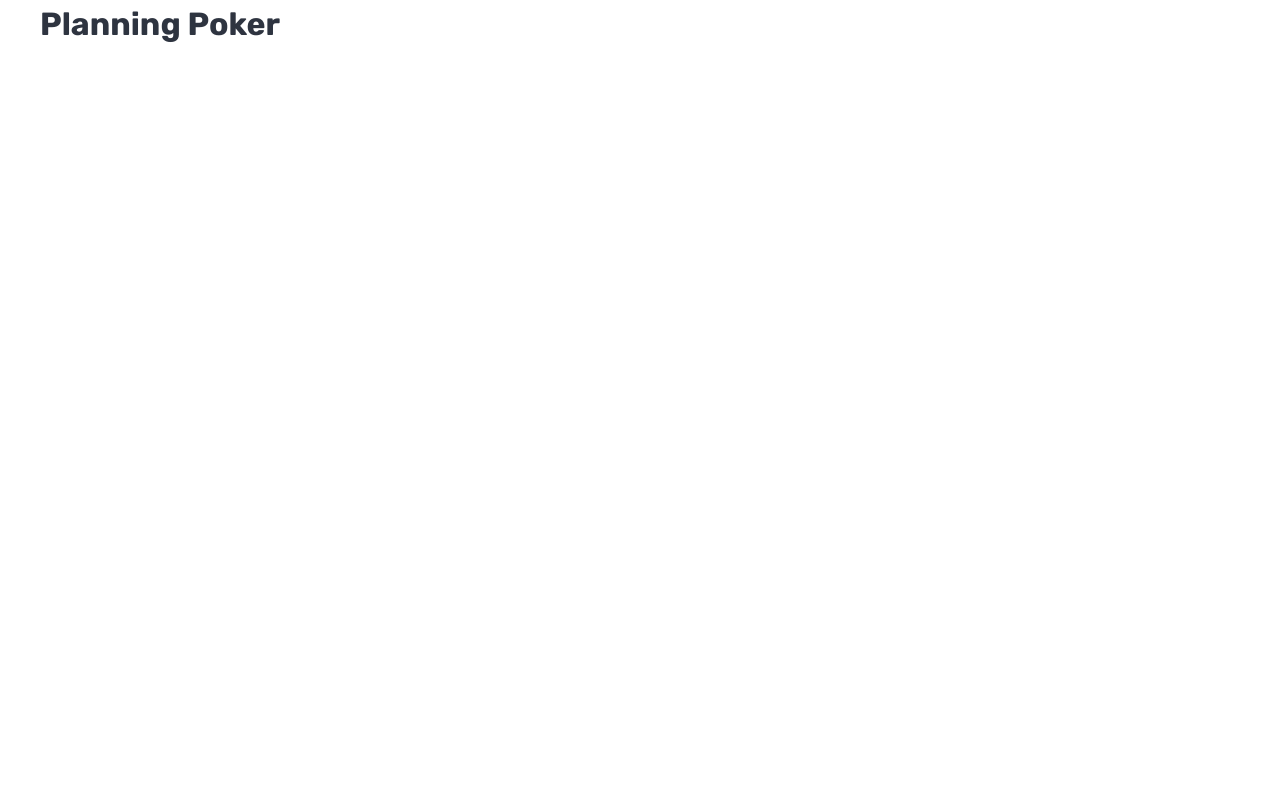
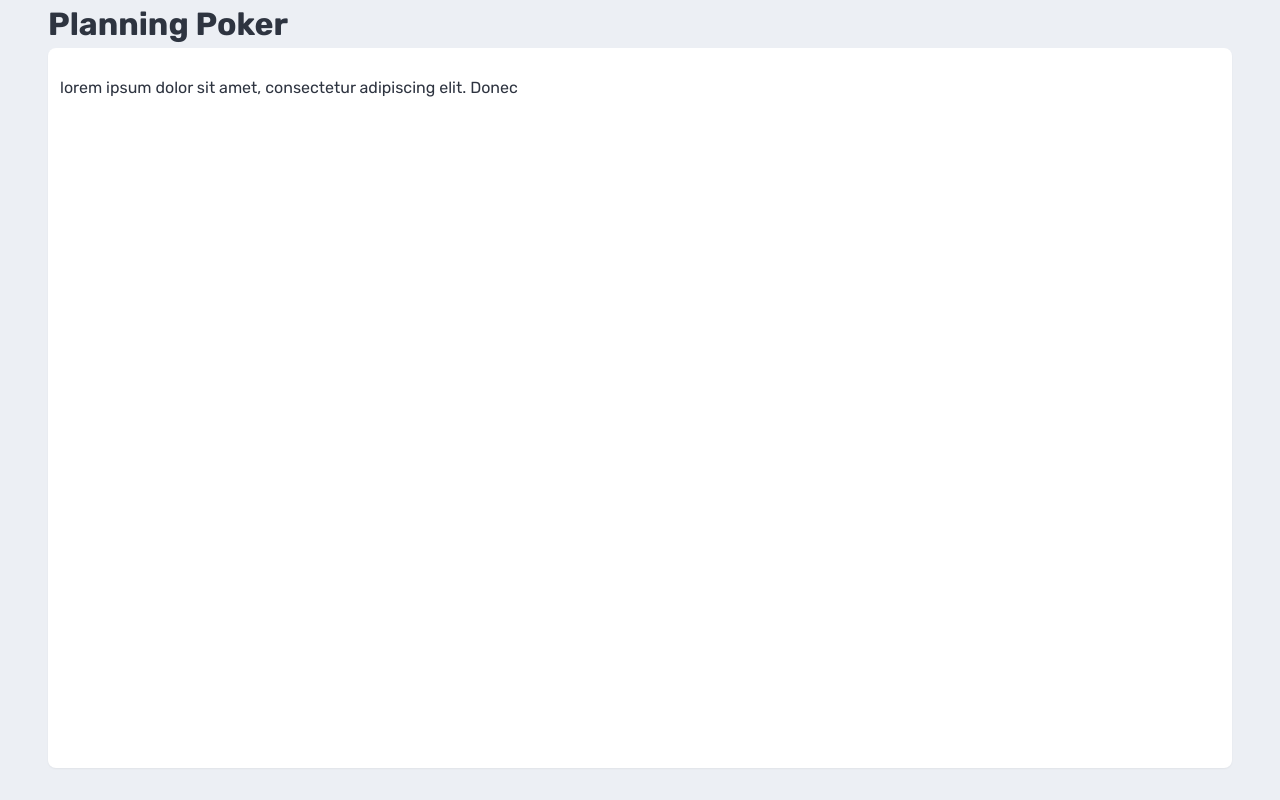
Before and after one commit to piscibus/scrum-poker, a React (Create React App) app: page / in a window 1280 px wide. Built offline with nearby package versions, Linux system fonts and the light colour scheme.

Commit message:
chore: add deck style

```diff
--- a/src/components/deck/deck.jsx
+++ b/src/components/deck/deck.jsx
@@ -2,7 +2,11 @@ import React from 'react';
 
 function Deck() {
   return (
-      <div></div>
+      <main className="deck">
+        <p>
+          lorem ipsum dolor sit amet, consectetur adipiscing elit. Donec
+        </p>
+      </main>
   );
 }
 
--- a/src/index.css
+++ b/src/index.css
@@ -9,6 +9,8 @@
     /* Colors */
     --primary-color: #2E3440;
     --secondary-color: #4C566A;
+    --background-color: #ECEFF4;
+    --white-color: #FFFFFF;
 
     /* Font */
     --primary-font: 'Rubik', sans-serif;
@@ -31,6 +33,33 @@
     --line-height-2: 1.6;
     --line-height-3: 1.7;
     --line-height-4: 1.8;
+
+    /* Spacing */
+    --spacing-none: 0;
+    --spacing-extra-small: 0.5rem;
+    --spacing-small: 0.75rem;
+    --spacing-normal: 1rem;
+    --spacing-medium: 2rem;
+    --spacing-large: 3rem;
+    --spacing-extra-large: 4rem;
+
+    /* Border radius */
+    --border-radius-none: 0;
+    --border-radius-small: 0.25rem;
+    --border-radius-normal: 0.5rem;
+    --border-radius-medium: 1rem;
+    --border-radius-large: 2rem;
+    --border-radius-extra-large: 4rem;
+
+    /* Shadows */
+    --shadow-none: none;
+    --shadow-extra-small: 0 0.0625rem 0.125rem rgba(0, 0, 0, 0.05);
+    --shadow-small: 0 0.125rem 0.25rem rgba(0, 0, 0, 0.075);
+    --shadow-normal: 0 0.5rem 1rem rgba(0, 0, 0, 0.15);
+    --shadow-medium: 0 1rem 3rem rgba(0, 0, 0, 0.175);
+    --shadow-large: 0 1.5rem 4rem rgba(0, 0, 0, 0.2);
+    --shadow-extra-large: 0 2rem 6rem rgba(0, 0, 0, 0.25);
+    --shadow-inner: inset 0 2px 4px 0 rgba(0, 0, 0, 0.06);
 }
 
 * {
@@ -48,6 +77,7 @@ body {
     font-weight: var(--font-weight-normal);
     line-height: var(--line-height-1);
     color: var(--primary-color);
+    background: var(--background-color);
 }
 
 h1, h2, h3, h4, h5, h6 {
@@ -64,6 +94,19 @@ h1, h2, h3, h4, h5, h6 {
 .container {
     max-width: 1200px;
     margin: 0 auto;
+    position: relative;
+    padding: 0 var(--spacing-extra-small);
     height: 100%;
-    position: relative;
+    display: flex;
+    flex-direction: column;
+    justify-content: flex-start;
 }
+
+.deck {
+    padding: var(--spacing-small);
+    background: var(--white-color);
+    border-radius: var(--border-radius-normal);
+    box-shadow: var(--shadow-extra-small);
+    flex: 1;
+    margin-bottom: var(--spacing-medium);
+}
```
